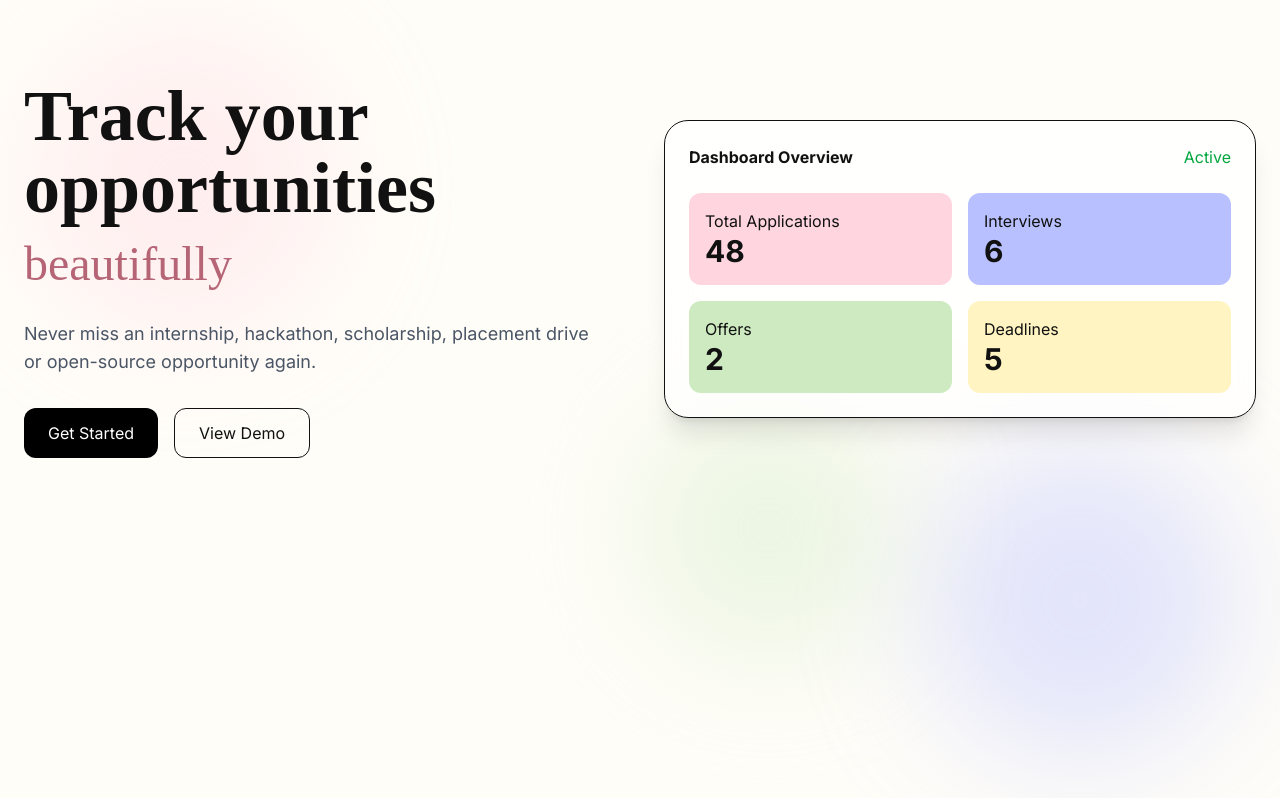
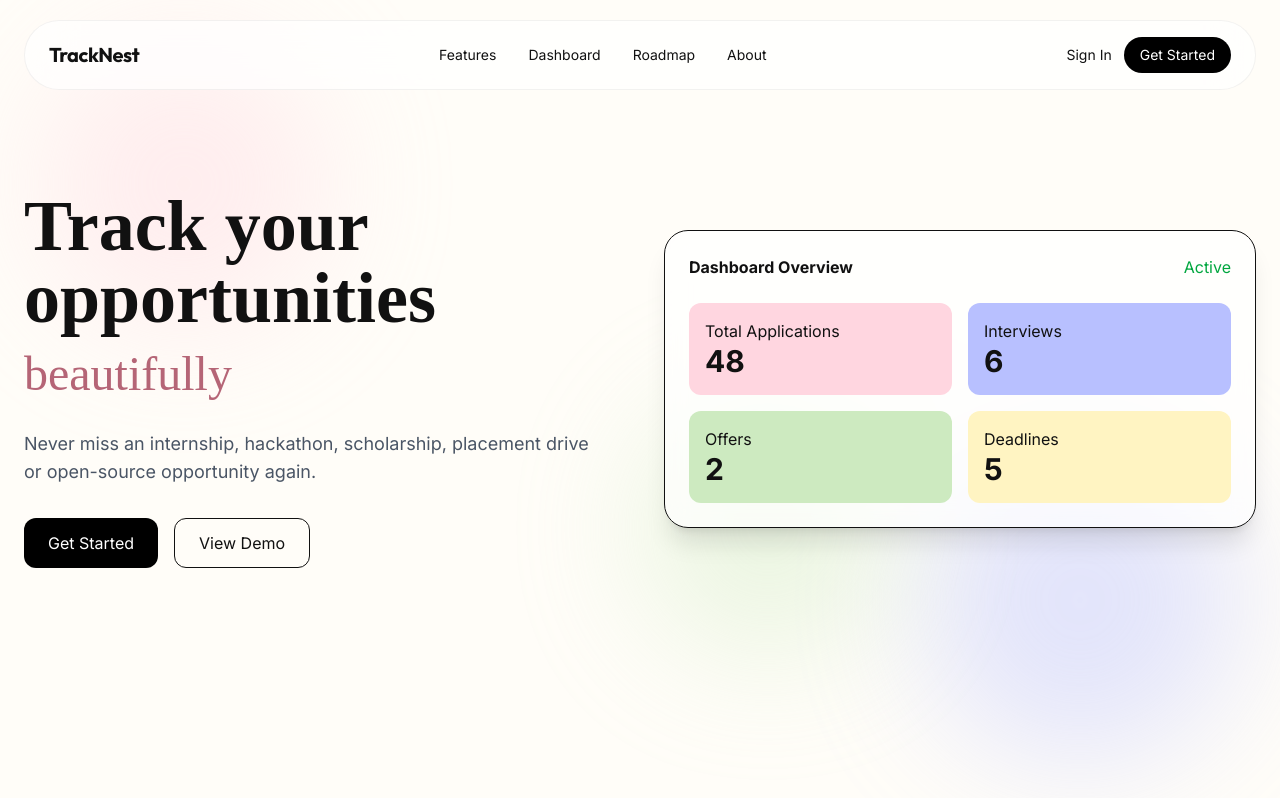
Before and after one commit to Jyotiiii3003/TrackNest, a React (Vite) app in the folder frontend/: page / in a window 1280 px wide. Built offline with nearby package versions, Linux system fonts and the light colour scheme.

Commit message:
Add premium navbar

```diff
--- /dev/null
+++ b/frontend/src/components/Navbar.jsx
@@ -0,0 +1,44 @@
+function Navbar() {
+  return (
+    <header className="sticky top-0 z-50">
+      <nav className="max-w-7xl mx-auto px-6 py-5">
+        <div className="bg-white/70 backdrop-blur-xl border border-black/5 rounded-full px-6 py-4 flex items-center justify-between">
+
+          {/* Logo */}
+          <div>
+            <h1
+              className="text-xl font-bold tracking-tight"
+              style={{ fontFamily: "Outfit" }}
+            >
+             TrackNest
+            </h1>
+          </div>
+
+          {/* Nav Links */}
+          <div className="hidden md:flex gap-8 text-sm">
+            <a href="#">Features</a>
+            <a href="#">Dashboard</a>
+            <a href="#">Roadmap</a>
+            <a href="#">About</a>
+          </div>
+
+          {/* Actions */}
+          <div className="flex items-center gap-3">
+
+            <button className="text-sm">
+              Sign In
+            </button>
+
+            <button className="px-4 py-2 rounded-full bg-black text-white text-sm">
+              Get Started
+            </button>
+
+          </div>
+
+        </div>
+      </nav>
+    </header>
+  );
+}
+
+export default Navbar;
--- a/frontend/src/pages/Home.jsx
+++ b/frontend/src/pages/Home.jsx
@@ -1,6 +1,9 @@
+import Navbar from "../components/Navbar";
+
 function Home() {
   return (
     <div className="min-h-screen bg-[#FFFDF8] overflow-hidden relative">
+      <Navbar />
 
       {/* Background Blobs */}
       <div className="absolute top-10 left-10 w-72 h-72 bg-[#FFD6E0] rounded-full blur-3xl opacity-40"></div>
```
